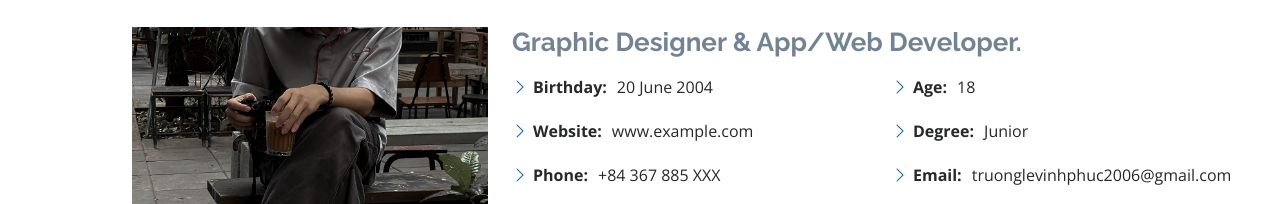
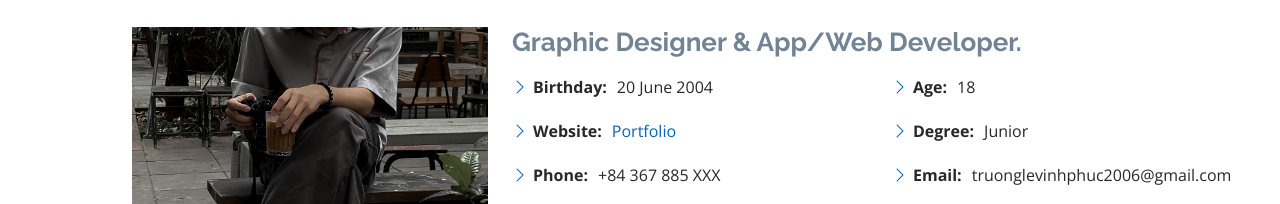
Before and after one commit to sloweyuit/portfolio, a plain HTML site: page index.html in a window 1280 px wide. Shown: the part 1013-1217 px from the top of the page. Drawn offline with nearby package versions, Linux system fonts and the light colour scheme.

Commit message:
Update index.html

```diff
--- a/index.html
+++ b/index.html
@@ -160,7 +160,7 @@
                     </li>
                     <li>
                       <i class="bi bi-chevron-right"></i>
-                      <strong>Website:</strong> <span>www.example.com</span>
+                      <strong>Website:</strong> <a href="https://sloweyyy.github.io/portfolio/" target="_blank">Portfolio</a>
                     </li>
                     <li>
                       <i class="bi bi-chevron-right"></i>
```
